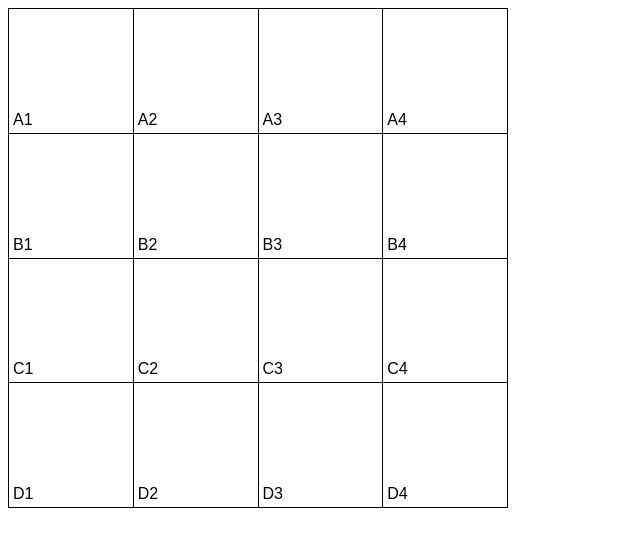
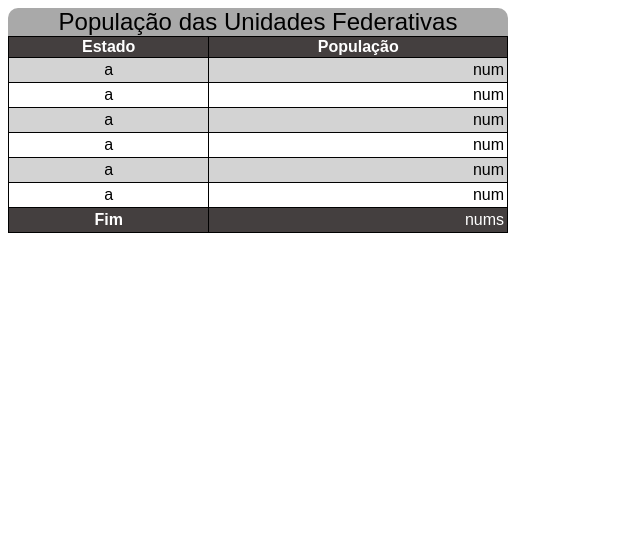
Before and after one commit to Nandotsk/HTML-CSS, a plain HTML site: page Exercicios/ex023/tabelas001.html in a window 1280 px wide. Shown: the whole page, without its empty margins (0-640 px from the left). Drawn offline with Linux system fonts and the light colour scheme.

Commit message:
update das tabelas

```diff
--- a/Exercicios/ex023/tabelas001.html
+++ b/Exercicios/ex023/tabelas001.html
@@ -12,81 +12,85 @@
 
         table {
             width: 500px;
-            height: 500px;
             border-collapse: collapse;
+        }
+
+        caption {
+            font-size: 1.5em;
+            background-color: darkgrey;
+            border-top-right-radius: 10px;
+            border-top-left-radius: 10px;
+        }
+
+        thead, tfoot {
+            background-color: rgb(68, 63, 63);
+            color: white;
+        }
+
+        tfoot {
+            border-bottom-right-radius: 10px;
+            border-bottom-left-radius: 10px;
         }
 
         td {
             border: 1px solid black;
-            padding: 4px;
-            text-align: left;
-            vertical-align: bottom;
+            text-align: center;
+            padding: 3px;
+        }
+        th {
+            border: 1px solid black       }
+        td.num {
+            text-align: right;
+        }
+
+        tbody > tr:nth-child(odd) {
+            background-color: lightgray
         }
     </style>
 
 </head>
 <body>
     <table>
+
+        <caption>
+            População das Unidades Federativas
+        </caption>
+    <thead>
+        <th scope="col">Estado</th>
+        <th scope="col">População</th>
+    </thead>
+
+    <tbody>
         <tr>
-            <td>
-                A1
-            </td>
-            <td>
-                A2
-            </td>
-            <td>
-                A3
-            </td>
-            <td>
-                A4
-            </td>
+            <td>a</td>
+            <td class="num">num</td>
         </tr>
+        <tr>
+            <td>a</td>
+            <td class="num">num</td>
+        </tr>
+        <tr>
+            <td>a</td>
+            <td class="num">num</td>
+        </tr>
+        <tr>
+            <td>a</td>
+            <td class="num">num</td>
+        </tr>
+        <tr>
+            <td>a</td>
+            <td class="num">num</td>
+        </tr>
+        <tr>
+            <td>a</td>
+            <td class="num">num</td>
+        </tr>
+    </tbody>
 
-        <tr>
-            <td>
-                B1
-            </td>
-            <td>
-                B2
-            </td>
-            <td>B3
-
-            </td>
-            <td>
-                B4
-            </td>
-        </tr>
-
-        <tr>
-            <td>
-                C1
-            </td>
-            <td>
-                C2
-            </td>
-            <td>
-                C3
-            </td>
-            <td>
-                C4
-            </td>
-        </tr>
-
-        <tr>
-            <td>
-                D1
-            </td>
-            <td>
-                D2
-            </td>
-            <td>
-                D3
-            </td>
-            <td>
-                D4
-            </td>
-        </tr>
-
+    <tfoot>
+        <th scope="row">Fim</th>
+        <td class="num">nums</td>
+    </tfoot>
     </table>
 </body>
 </html>
```
